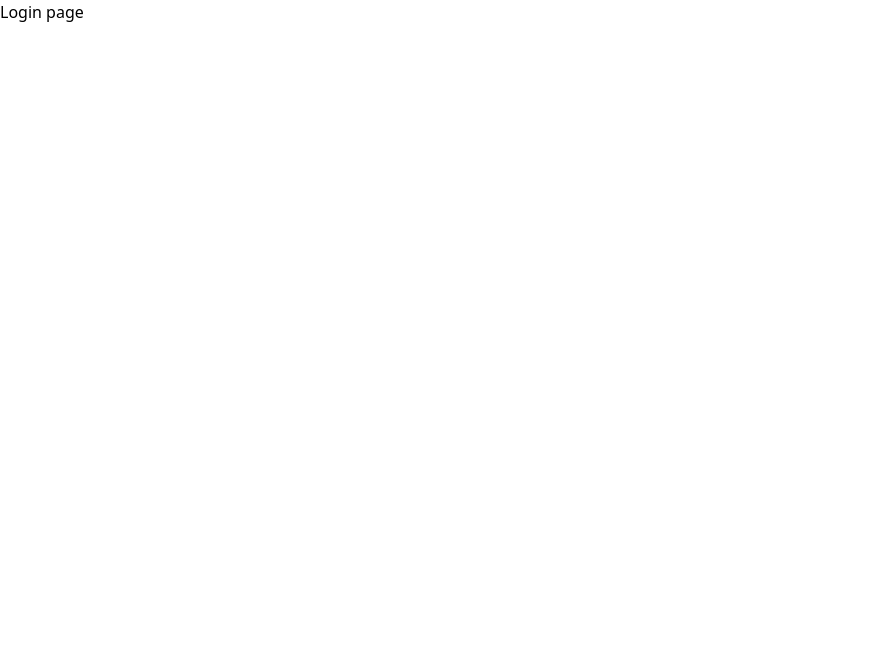
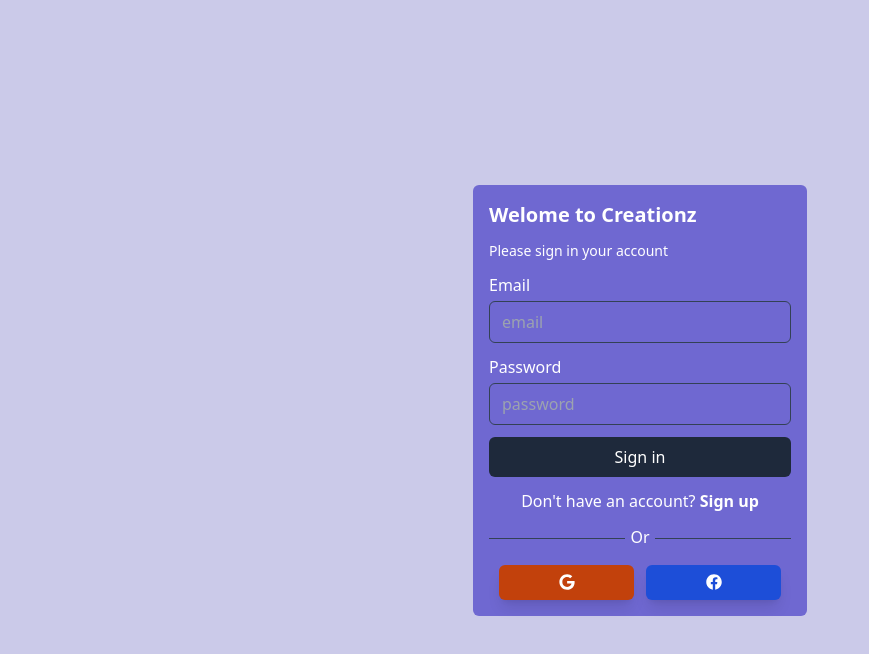
Before and after one commit to lexbanzonjr/creationz, a React (Create React App) app: page /login in a window 1280 px wide. Shown: the top 654 px of the page, without its empty margins (0-869 px from the left). Built offline with nearby package versions, Linux system fonts and the light colour scheme.

Commit message:
Update login ui

```diff
--- a/src/views/auth/Login.tsx
+++ b/src/views/auth/Login.tsx
@@ -1,7 +1,79 @@
+import { FaFacebook, FaGoogle } from "react-icons/fa";
+import { Link } from "react-router-dom";
+
 const Login = () => {
+
   return (
-    <div>
-      <h1>Login page</h1>
+    <div className="min-w-screen min-h-screen bg-[#cbcae9] flex justify-center items-center">
+      <div className="w-[350px] text-[#ffffff] p-2">
+        <div className="bg-[#6f68d1] p-4 rounded-md">
+          <h2 className="text-xl mb-3 font-bold">Welome to Creationz</h2>
+          <p className="text-sm mb-3 font-medium">
+            Please sign in your account
+          </p>
+
+          <form>
+            <div className="flex flex-col w-full gap-1 mb-3">
+              <label htmlFor="email">Email</label>
+              <input
+                className="px-3 py-2 outline-none border border-slate-700 bg-transparent rounded-md"
+                type="text"
+                name="email"
+                placeholder="email"
+                id="email"
+                required
+              />
+            </div>
+
+            <div className="flex flex-col w-full gap-1 mb-3">
+              <label htmlFor="password">Password</label>
+              <input
+                className="px-3 py-2 outline-none border border-slate-700 bg-transparent rounded-md"
+                type="password"
+                name="password"
+                placeholder="password"
+                id="password"
+                required
+              />
+            </div>
+
+            <button className="bg-slate-800 w-full hover:shadow-blue-300/50 hover:shadow-lg text-white rounded-md px-7 py-2 mb-3">
+              Sign in
+            </button>
+
+            <div className="flex items-center mb-3 gap-3 justify-center">
+              <p>
+                Don't have an account?{" "}
+                <Link className="font-bold" to="/register">
+                  Sign up
+                </Link>
+              </p>
+            </div>
+
+            <div className="w-full flex justify-center items-center mb-3">
+              <div className="w-[45%] bg-slate-700 h-[1px]"></div>
+              <div className="w-[10%] flex justify-center items-center">
+                <span className="pb-1">Or</span>
+              </div>
+              <div className="w-[45%] bg-slate-700 h-[1px]"></div>
+            </div>
+
+            <div className="flex justify-center items-center gap-3">
+              <div className="w-[135px] h-[35px] flex rounded-md bg-orange-700 shadow-lg hover:shadow-orange-700/50 justify-center cursor-pointer items-center overflow-hidden">
+                <span>
+                  <FaGoogle />
+                </span>
+              </div>
+
+              <div className="w-[135px] h-[35px] flex rounded-md bg-blue-700 shadow-lg hover:shadow-blue-700/50 justify-center cursor-pointer items-center overflow-hidden">
+                <span>
+                  <FaFacebook />
+                </span>
+              </div>
+            </div>
+          </form>
+        </div>
+      </div>
     </div>
   );
 };
```
